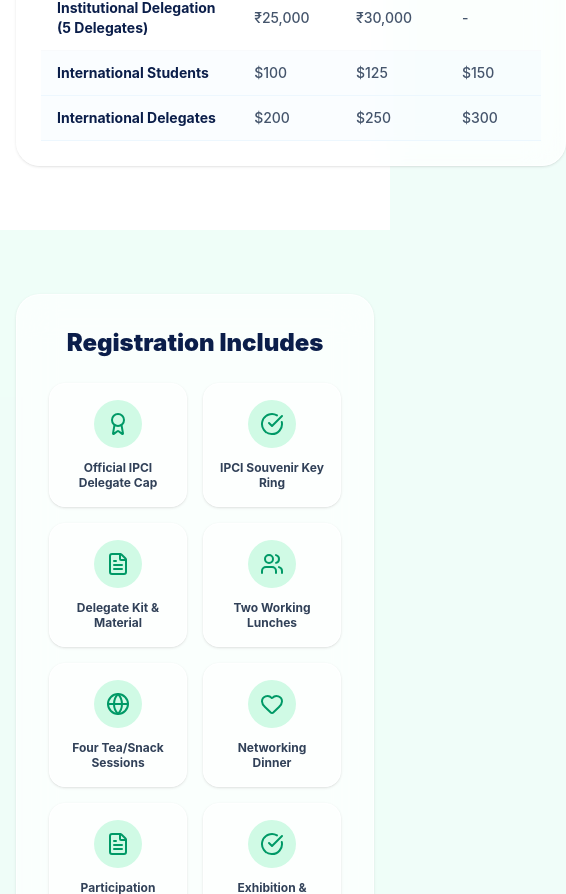
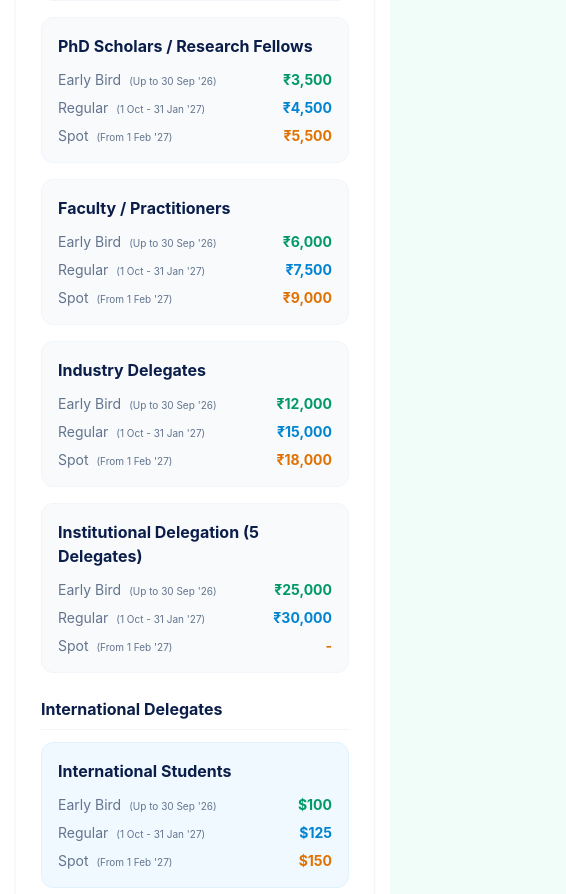
Before and after one commit to Iaak12/ipcilandingpage, a React (Vite) app in the folder frontend/: page /register in a window 390 px wide. Shown: the part 1890-2784 px from the top of the page, 566 px wide, since content can reach past the window. Built offline with nearby package versions, Linux system fonts and the light colour scheme.

Commit message:
fix: make pricing table responsive on mobile

```diff
--- a/frontend/src/Register.jsx
+++ b/frontend/src/Register.jsx
@@ -230,6 +230,8 @@ export default function Register() {
             {/* Pricing Table Reference */}
             <div className="lg:col-span-7">
               <div className="glass rounded-3xl p-6 sm:p-8 border border-slate-100 overflow-x-auto shadow-sm h-full">
+                {/* Desktop Table View */}
+                <div className="hidden md:block">
                   <table className="w-full text-left border-collapse min-w-[500px]">
                     <thead>
                       <tr>
@@ -258,6 +260,54 @@ export default function Register() {
                       ))}
                     </tbody>
                   </table>
+                </div>
+
+                {/* Mobile Card View */}
+                <div className="md:hidden space-y-4">
+                  {/* Indian Fees */}
+                  <h4 className="font-bold text-[#0B1E4A] border-b border-slate-100 pb-2 mb-3">Indian Delegates</h4>
+                  {REGISTRATION_FEES.indian.map(c => (
+                    <div key={c.id} className="bg-slate-50 rounded-xl p-4 border border-slate-100">
+                      <div className="font-bold text-[#0B1E4A] mb-3">{c.label}</div>
+                      <div className="space-y-2">
+                        <div className="flex justify-between items-center text-sm">
+                          <span className="text-slate-500">Early Bird <span className="text-[10px] ml-1">(Up to 30 Sep '26)</span></span>
+                          <span className="font-bold text-emerald-600">₹{c.early?.toLocaleString('en-IN') || '-'}</span>
+                        </div>
+                        <div className="flex justify-between items-center text-sm">
+                          <span className="text-slate-500">Regular <span className="text-[10px] ml-1">(1 Oct - 31 Jan '27)</span></span>
+                          <span className="font-bold text-sky-600">₹{c.regular?.toLocaleString('en-IN') || '-'}</span>
+                        </div>
+                        <div className="flex justify-between items-center text-sm">
+                          <span className="text-slate-500">Spot <span className="text-[10px] ml-1">(From 1 Feb '27)</span></span>
+                          <span className="font-bold text-amber-600">{c.spot ? `₹${c.spot.toLocaleString('en-IN')}` : '-'}</span>
+                        </div>
+                      </div>
+                    </div>
+                  ))}
+
+                  {/* International Fees */}
+                  <h4 className="font-bold text-[#0B1E4A] border-b border-slate-100 pb-2 mb-3 mt-6">International Delegates</h4>
+                  {REGISTRATION_FEES.international.map(c => (
+                    <div key={c.id} className="bg-sky-50 rounded-xl p-4 border border-sky-100">
+                      <div className="font-bold text-[#0B1E4A] mb-3">{c.label}</div>
+                      <div className="space-y-2">
+                        <div className="flex justify-between items-center text-sm">
+                          <span className="text-slate-500">Early Bird <span className="text-[10px] ml-1">(Up to 30 Sep '26)</span></span>
+                          <span className="font-bold text-emerald-600">${c.early}</span>
+                        </div>
+                        <div className="flex justify-between items-center text-sm">
+                          <span className="text-slate-500">Regular <span className="text-[10px] ml-1">(1 Oct - 31 Jan '27)</span></span>
+                          <span className="font-bold text-sky-600">${c.regular}</span>
+                        </div>
+                        <div className="flex justify-between items-center text-sm">
+                          <span className="text-slate-500">Spot <span className="text-[10px] ml-1">(From 1 Feb '27)</span></span>
+                          <span className="font-bold text-amber-600">${c.spot}</span>
+                        </div>
+                      </div>
+                    </div>
+                  ))}
+                </div>
               </div>
             </div>
           </div>
```
Lines whose indentation alone changed are shown as unchanged.
